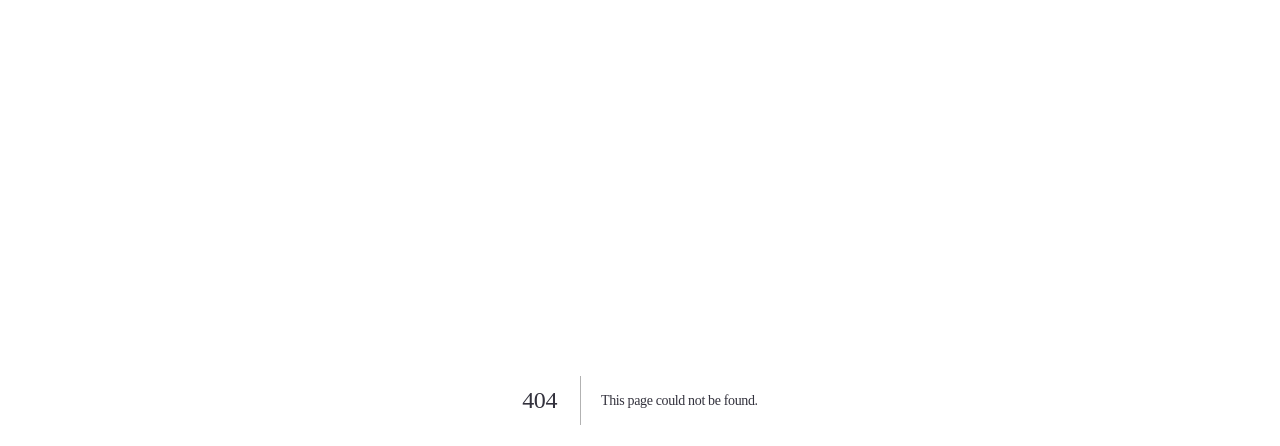
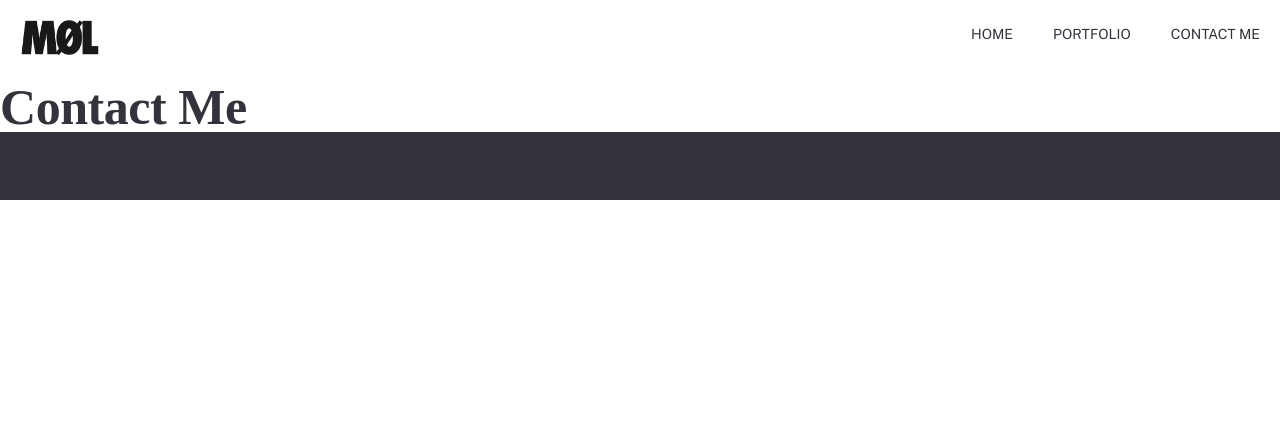
Before and after one commit to Birkis/curly-train-nextjs, a Next.js app: page /contact in a window 1280 px wide. Before the commit this address had no page. Shown: the top 446 px of the page. Built offline with nearby package versions, Linux system fonts and the light colour scheme; a web font is replaced by a local one.

Commit message:
destructured this and that

```diff
--- a/components/aboutMe.jsx
+++ b/components/aboutMe.jsx
@@ -1,7 +1,6 @@
 import styles from  '../styles/aboutMe.module.scss'
 
-
-export default function AboutMe() {
+export function AboutMe({title}) {
     return (
         <div className={styles.aboutMe}>
             <div className={styles.profileImage}>
@@ -11,7 +10,7 @@ export default function AboutMe() {
                 />
             </div>
         <div className={styles.aboutMeText}>
-            <h2 className="">About Me</h2>
+            <h2 className="">{title}</h2>
             <p  className="body-1">
             I’m a junior front-end developer looking for a new role in an exciting
             company. I focus on writing accessible HTML, using modern CSS
--- a/components/topBanner.jsx
+++ b/components/bannerSection.jsx
@@ -1,9 +1,9 @@
 import styles  from '../styles/topBanner.module.scss'
 import  Image from  'next/image'
-import { MiddlewareNotFoundError } from 'next/dist/shared/lib/utils';
 
+export function BannerSection({title,  buttonText}) {
 
-export default function BannerSection() {
+  console.log(title)
     return (
       <div className={styles.bannerContainer}>
 
@@ -15,9 +15,7 @@ export default function BannerSection() {
             />
 
         <div className={styles.textSection}>
-          <h1>Hey, I'm Max
-              and I love building
-              beautiful websites
+          <h1>{title}
           </h1>
           <button  className='button-primary'>
             About me
--- a/components/footer.jsx
+++ b/components/footer.jsx
@@ -1,8 +1,7 @@
 import React from 'react'
 import styles  from '../styles/footer.module.css'
 
-export default function Footer() {
-
+export function Footer() {
     return (
         <footer className={`${styles.footer} body-2`}>
             This is the footer
--- /dev/null
+++ b/components/index.js
@@ -0,0 +1,5 @@
+export * from './aboutMe'
+export * from './footer'
+export * from './navbar'
+export * from './bannerSection'
+export * from './layout'
--- /dev/null
+++ b/components/layout.jsx
@@ -0,0 +1,11 @@
+import { Footer, Navbar } from './'
+
+export const Layout = ({children}) => {
+    return (
+        <div className="content">
+            <Navbar/>
+                {children}
+            <Footer/>
+        </div>
+     );
+}
--- a/components/navbar.jsx
+++ b/components/navbar.jsx
@@ -1,8 +1,9 @@
 import React from 'react'
 import styles from '../styles/navbar.module.css'
 import Image from 'next/image'
+import Link from 'next/link'
 
-export default function Navbar() {
+export function Navbar() {
 
     return (
         <nav className={styles.navbar}>
@@ -11,9 +12,9 @@ export default function Navbar() {
         </div>
         <div>
           <ul className={`${styles.links} body-2`}>
-            <li>Home</li>
-            <li>Portfolio</li>
-            <li>Contact Me</li>
+            <Link href="/"><li><a>Home </a></li></Link>
+            <Link href="/portfolio"><li><a>Portfolio </a></li></Link>
+            <Link href="/contact"><li><a>Contact Me </a></li></Link>
 
           </ul>
         </div>
--- a/pages/_app.js
+++ b/pages/_app.js
@@ -1,7 +1,12 @@
+import { Layout } from '../components'
 import '../styles/globals.scss'
 
 function MyApp({ Component, pageProps }) {
-  return <Component {...pageProps} />
+  return (
+    <Layout>
+      <Component {...pageProps} />
+    </Layout>
+  )
 }
 
 export default MyApp
--- /dev/null
+++ b/pages/contact.jsx
@@ -0,0 +1,5 @@
+export default function Contact() {
+    return (
+        <h1>Contact Me</h1>
+    )
+}
```
Also changed, not shown: pages/index.js (+22 -10 lines), public/content/home.json (added, +13 -0 lines).
